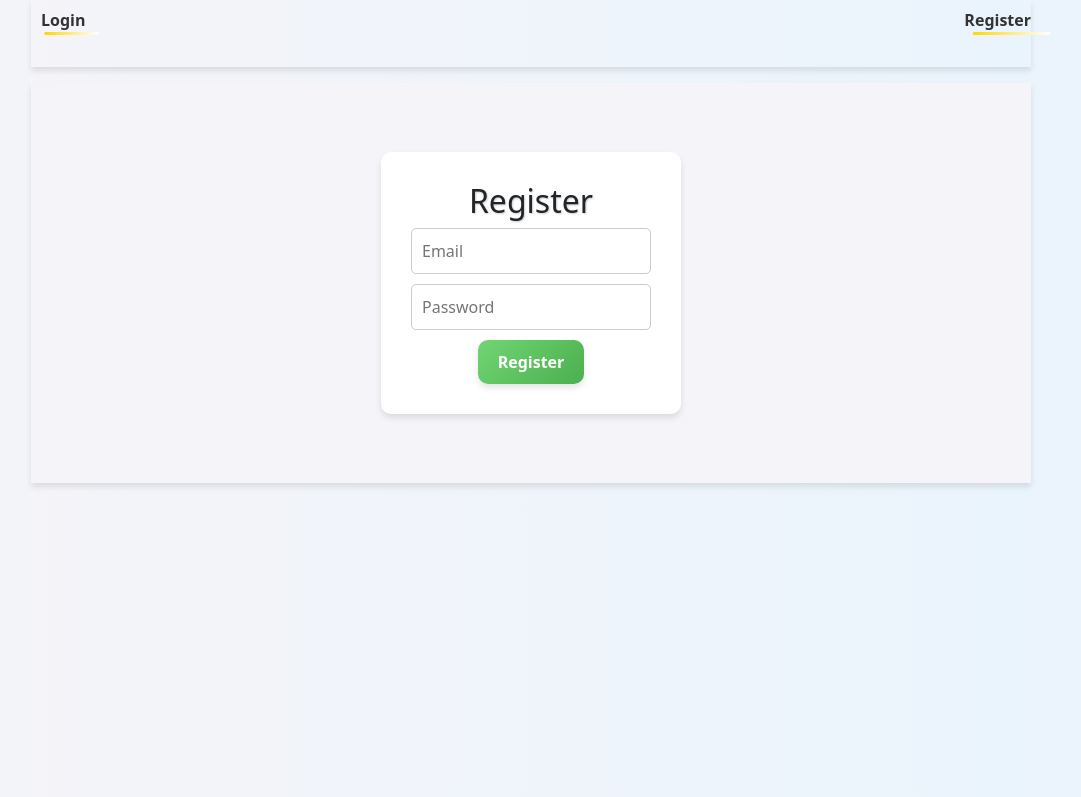
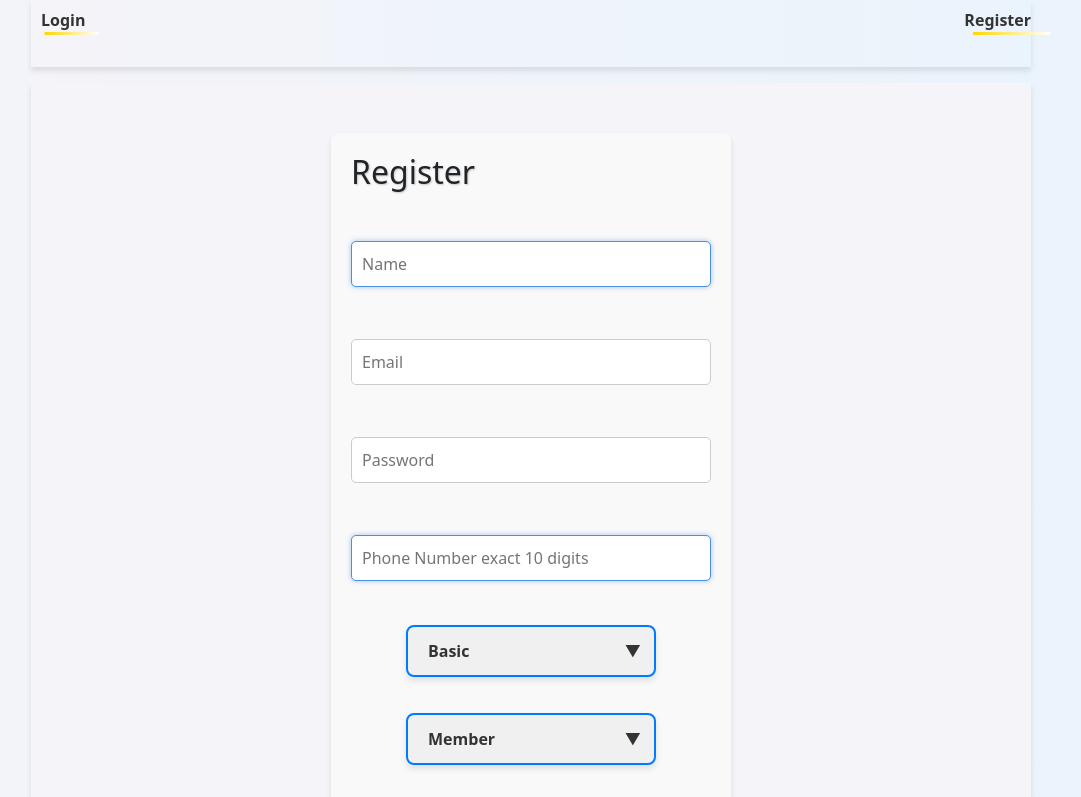
Before and after one commit to FidelCastro007/Library_App_Pluss, a React (Create React App) app in the folder frontend/: page /register in a window 1280 px wide. Shown: the top 797 px of the page, without its empty margins (109-1190 px from the left). Built offline with nearby package versions, Linux system fonts and the light colour scheme; the HTML template or start-up script is replaced by a standard one.

Commit message:
Update Register.js

```diff
--- a/frontend/src/components/Register.js
+++ b/frontend/src/components/Register.js
@@ -1,11 +1,19 @@
 import React, { useState } from "react";
 import axios from "./axios"; // Import the custom axios instance
 import { useNavigate } from "react-router-dom";
+import 'animate.css';
+import 'bootstrap/dist/css/bootstrap.min.css';
 
 function Register() {
+  const [name, setName] = useState("");
   const [email, setEmail] = useState("");
   const [password, setPassword] = useState("");
   const [error, setError] = useState("");
+  const [phoneNumber, setPhoneNumber] = useState("");
+  const [membershipType, setMembershipType] = useState("Basic");
+  const [role, setRole] = useState("Member")
+  const [staffRole, setStaffRole] = useState(""); // State for staff role
+  const [message, setMessage] = useState(""); // State for success message
 
   const navigate = useNavigate();
 
@@ -13,23 +21,56 @@ function Register() {
     e.preventDefault();
 
     // Basic validation
-    if (!email || !password) {
-      setError("Both email and password are required");
+    if (!email || !password || !name || !phoneNumber || !role || !staffRole) {
+      setError("All required fields must be filled");
       return;
     }
 
+    // Log the data being sent to the backend
+    console.log({
+      name,
+      email,
+      password,
+      phoneNumber,
+      role,
+      membershipType,
+      staffRole,
+    });
+
     try {
-      await axios.post("/auth/register", { email, password });
-      navigate("/login"); // Redirect to login after successful registration
+      // Send data to backend
+      await axios.post("/auth/register", {
+        name,
+        email,
+        password,
+        phoneNumber,
+        role,
+        membershipType,
+        staffRole
+      });
+
+      setMessage("Registration successful! Redirecting to login...");
+      setTimeout(() => navigate("/login"), 3000);
     } catch (err) {
-      setError("Error registering user");
+      console.error("Error:", err.response?.data || err.message);
+      setError("Error registering user.");
     }
   };
 
+
   return (
     <div className="register-container">
-      <form onSubmit={handleRegister}>
-        <h2>Register</h2>
+      <form class="form-container" onSubmit={handleRegister}>
+      {error && <p className="error">{error}</p>}
+      {message && <p className="success">{message}</p>} {/* Success message */}
+      <h2 className="animate__animated animate__bounce text-dark">Register</h2>
+        <input
+          type="text"
+          placeholder="Name"
+          value={name}
+          onChange={(e) => setName(e.target.value)}
+          required
+         />
         <input
           type="email"
           placeholder="Email"
@@ -44,10 +85,55 @@ function Register() {
           onChange={(e) => setPassword(e.target.value)}
           required
         />
+        <input
+        type="text"
+        placeholder="Phone Number exact 10 digits"
+        value={phoneNumber}
+        onChange={(e) => setPhoneNumber(e.target.value)}
+        required
+      />
+        {/* Conditional Membership Type */}
+        {role === "Member" && (
+          <div className="Reg-select-container">
+            <select
+              value={membershipType}
+              onChange={(e) => setMembershipType(e.target.value)}
+            >
+              <option value="Basic">Basic</option>
+              <option value="Premium">Premium</option>
+              <option value="Elite">Elite</option>
+            </select>
+          </div>
+        )}
+
+        {/* Conditional Staff Role */}
+        {role === "Staff" && (
+          <div className="Reg-select-container">
+            <select
+              value={staffRole}
+              onChange={(e) => setStaffRole(e.target.value)}
+              required
+            >
+              <option value="">Select Staff Role</option>
+              <option value="Librarian">Librarian</option>
+              <option value="Assistant">Assistant</option>
+            </select>
+          </div>
+        )}
+        <div className="Reg-select-container">
+        <select value={role} onChange={(e) => setRole(e.target.value)}  required>
+          <option value="">Select Role</option> {/* Default empty option to force user selection */}
+          <option value="Member">Member</option>
+          <option value="Staff">Staff</option>
+        </select>
+      </div>
         { /*Register Button */}
-        <button class="register-btn">Register</button>
-
-        {error && <p>{error}</p>}
+        <button className="register-btn">Register</button
+        ><div class="mt-1 ms-5 text-center">
+          <a href="/login" className="text-decoration-none">
+            ← Back to Login
+          </a>
+        </div>
       </form>
     </div>
   );
```
